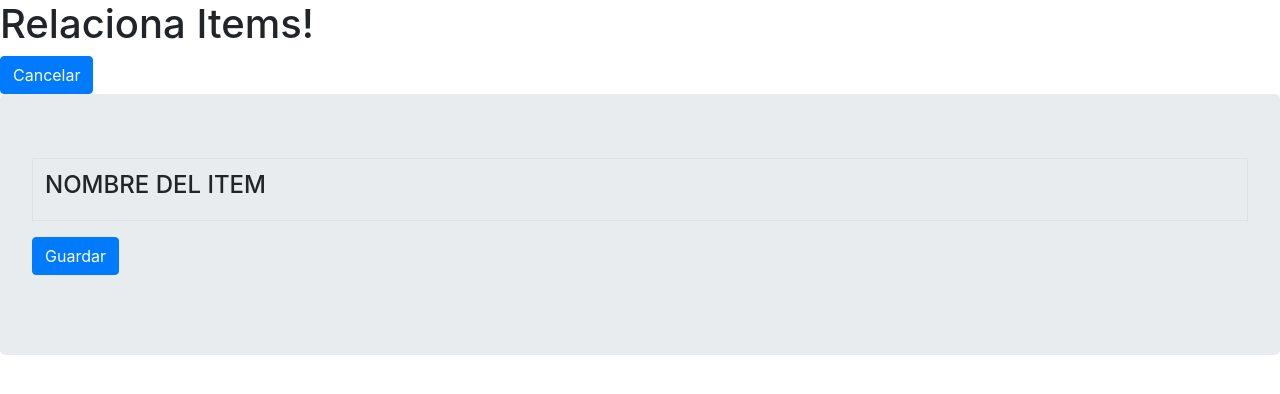
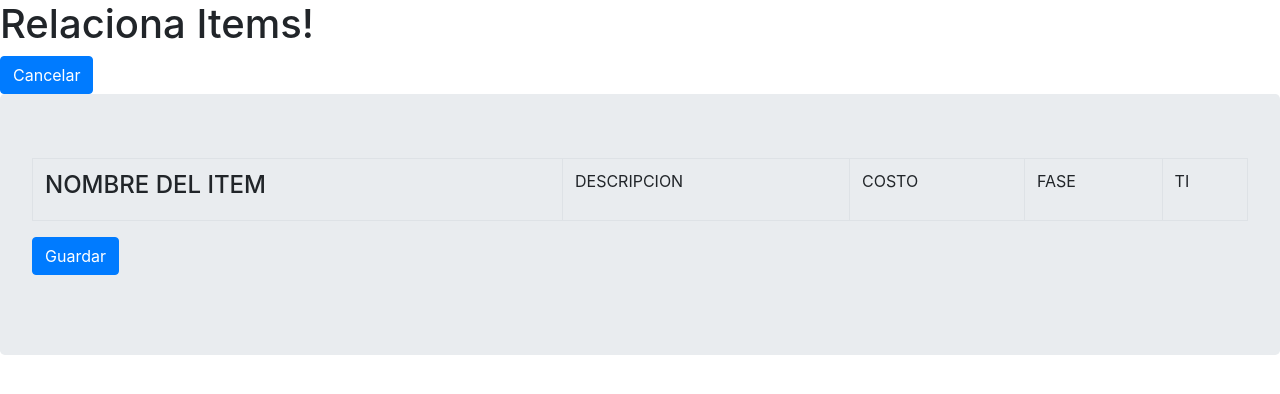
Before and after one commit to rduarte01/GestionItem, a Django app: page /relacionarItem/11 in a window 1280 px wide. Shown: the top 394 px of the page. Run offline with Django 3.2, Linux system fonts and the light colour scheme; tables that the repository leaves empty hold one stand-in row (values such as "Sample post"); some libraries are stand-ins or nearby versions.

Commit message:
se valida agregar TI a item, se documenta views y models
falta validar relaciones

```diff
--- a/gestion/models.py
+++ b/gestion/models.py
@@ -203,26 +203,47 @@
 
 
 class Item(models.Model):
+    """MODELO DE ITEM"""
     id_item= models.AutoField(primary_key = True) ###### clave de proyecto
+    """GUARDA EL ID DEL ITEM"""
     nombre= models.CharField(max_length=30)
+    """NOMBRE DEL ITEM"""
     descripcion= models.CharField(max_length=100)
+    """DESCRIPCION DEL ITEM"""
     costo=models.IntegerField()
+    """COSTO DEL ITEM"""
     ti=models.ForeignKey(TipoItem, null=True ,on_delete = models.CASCADE)
+    """TIPO DE ITEM QUE SE ASIGNARA AL ITEM"""
     fase=models.ForeignKey(Fase, on_delete = models.CASCADE)
+    """FASE  A LA CUAL PERTENECE EL ITEM"""
     actual=models.BooleanField(default=True)
+    """SI ESTA EN TRUE SERA QUE EL ITEM ESTA ACTIVO Y NO UNA VERSION ANTERIOR"""
 
 class Relacion(models.Model):
+    """MODELO DE RELACION DE ITEMS"""
     id_relacion= models.AutoField(primary_key = True) ###### clave de proyecto
+    """ID DE RELACION"""
     inicio_item=models.IntegerField()
+    """ITEM DE INICIO DE RELACION"""
     fin_item= models.IntegerField()
+    """ITEM FIN DE RELACION"""
 
 class Atributo_Item(models.Model):
+    """MODELO DE ATRIBUTO DE TI, EN EL CUAL SE GUARDARA EL VALOR DEPENDIENDO DEL TI"""
     id_atributo= models.AutoField(primary_key = True) ###### clave de proyecto
+    """ID DEL ATRIBUTO"""
     idAtributoTI= models.IntegerField()
+    """ID DEL TI CON EL CUAL SE IDENTIFICARA"""
     id_item= models.ForeignKey(Item, on_delete = models.CASCADE)
+    """EL ITEM AL CUAL ESTA ASIGNADO"""
     valor=models.CharField(max_length=1000)
+    """VALOR QUE SERA STRING PERO DEPENDIENDO DEL ATRIBUTO SE PODRA OBTENER EL VALOR REQUERIDO"""
 
 class Versiones(models.Model):
+    """TABLA DE VERSIONES EL CUAL RELACIONA LA VERSION DEL ITEM"""
     id= models.AutoField(primary_key = True) ###### clave de proyecto
+    """ID AUTOMATICO"""
     id_Version= models.IntegerField()
+    """VERSION DEL ITEM"""
     id_item= models.IntegerField()
+    """ITEM ASIGNADO"""
--- a/gestion/templates/relacionarItem.html
+++ b/gestion/templates/relacionarItem.html
@@ -27,7 +27,11 @@
 <table class="table table-bordered">
     <form method="POST" action="" onSubmit="return enviado()">{% csrf_token %}
         <tr>
-                    <td><h4>NOMBRE DEL ITEM</h4></td>
+            <td><h4>NOMBRE DEL ITEM</h4></td>
+            <td>DESCRIPCION</td>
+            <td>COSTO</td>
+            <td>FASE</td>
+            <td>TI</td>
         </tr>
         {%for list in list %}
           {%for i in form%}
@@ -38,6 +42,10 @@
                     <label class="form-check-label" for="{{i.id_item}}}"><h5>{{ i.nombre }}</h5></label>
                 </div>
             </td>
+            <td>{{ i.descripcion }}</td>
+            <td>{{ i.costo }}</td>
+            <td>{{ i.fase.nombre }}</td>
+            <td>{{ i.ti }}</td>
         </tr>
             {%endif%}
     {%endfor%}
--- a/gestion/urls.py
+++ b/gestion/urls.py
@@ -32,19 +32,15 @@
     path('ver/fase/<int:id_fase>/proyecto',views.get_fase_proyecto,name='get_fase_proyecto'),
     path('importar/tipo/item/fase/<int:id_fase>', views.importar_tipo_item, name='importar_tipo_item'),
     path('estadoProyecto/<int:pk>', views.estadoProyecto, name='estado_Proyecto'),
-
     path('enEspera/', VerUsersEnEspera.as_view(), name="listaDeEspera"),
     path('userEnEspera/<int:pk>', ActualizarUser.as_view(), name='userEsperando'),
     path('crearRol/<str:proyecto>', CrearRol.as_view(), name='crearRol'),
     path('modRol/<int:pk>', ModificarRol.as_view(), name='modificarRol'),
     path('lista/tipo/item/<int:id_proyecto>',views.listar_tipo_item, name='listar_tipo_item'),
-
     path('aggTI/<int:Fase>', views.agg_listar_tipo_item, name='agg_listar_tipo_item'),
-
     path('misRoles/<int:proyecto>', VerRoles.as_view(), name="misRoles"),
     path('crearItem/<int:Faseid>', views.crearItem, name="crearItem"),
     path('aggAtributos/<int:idTI>', views.aggAtributos, name="aggAtributos"),
-
     path('relacionarItem/<int:id_proyecto><int:id_item>', views.relacionarItem, name="relacionarItem"),
 
 ]
--- a/gestion/views.py
+++ b/gestion/views.py
@@ -437,6 +437,7 @@
             cantidad = cantidad - 1
             CANTIDAD = cantidad
 
+
             nroFase=nroFase-1
             return redirect('gestion:crearFase',nroFase)
         else:
@@ -793,7 +794,10 @@
         return context
 
 def crearItem(request,Faseid):
-
+    """SE CREA UN ITEM CON EL FORM QUE CONTIENE EL NOMBRE, DESCRIPCION, COSTO, LO UNICO QUE NECESITA ES EL IDFASE AL CUAL VA A PERTENECER EL ITEM
+    LUEGO DE CREAR, SE GUARDA LO COMPLETADO CON TODOS LOS CAMPOS OBLIGATORIOS, LUEGO REDIRIGE EN UNA VENTANA EN LA CUAL
+    MUESTRA TODOS LOS TIPOS DE ITEMS DE DICHA FASE EN LA CUAL PERTENECE EL ITEM Y SE LE PASA EL ID DE LA FASE EN LA QUE SE ENCUENTRA
+    EL ITEM"""
     form= FormItem(request.POST)
     if form.is_valid():
         form.save(commit=False)
@@ -809,19 +813,17 @@
     }
     return render (request,'Item.html',contexto)
 
+
 def agg_listar_tipo_item(request,Fase):
-    """Lista los tipos de item asociado a un proyecto"""
-
+    """LISTA LOS TIPOS DE ITEMS DE UNA FASE EN ESPECIFICA, RECIBE EL ID DE LA FASE, AL SELECCIONAR EL TI SE GUARDA EN EL ITEM
+    CORRESPONDIENTE Y SE REDIRIGE A UNA VENTANA EN LA QUE SE CARGAN LOS ATRIBUTOS DE DICHO TI SELECCIONADO"""
     if request.method == 'POST':
         x=request.POST.get('ti')
-
         item=Item.objects.last()
         tipoItem2 = TipoItem.objects.filter(nombre=x,fase_id=Fase)
         item.ti =tipoItem2[0]
         item.save()
-
         return redirect('gestion:aggAtributos',tipoItem2[0].id_ti)
-
     tipoItem = TipoItem.objects.filter(fase_id=Fase)
     contexto={
         'TipoItem':tipoItem
@@ -830,21 +832,27 @@
 
 
 def aggAtributos(request,idTI):
+    """SE LISTAN LOS ATRIBUTOS DEL TI SELECCIONADO, SE AGREGA UN CAMPO VALOR EN DONDE SE DEBERA DE INGRESAR EL TIPO DE VALOR
+    DE DICHO ATRIBUTO, SE VALIDA SI ES OBLIGATORIO Y MUESTRA MENSAJE DE ERROR SI ESTA VACIO EL CAMPO Y ES OBLIGATORIO,
+    SI CUMPLIO CON LA RESTRICCION DE OBLIGATORIEDAD REDIRIGE A LA VENTANA DE RELACIONES PARA DICHO ITEM"""
     atributos= Atributo.objects.filter(ti_id=idTI)
-
     if request.method == 'POST':
-
-        x = request.POST.getlist('valor')
-        print(x)
-
-        item=Item.objects.last()
-
-        for i in x:
-#            print(i)
+        x = request.POST.getlist('valor')#SE SACA LA LISTA DE VALORES INGRESADOS
+        item=Item.objects.last()#SE OBTIENE EL ITEM CREADO RECIENTEMENTE
+        for  i in range(len(x)):#SE RECORRE POR VALOR INGRESADO CONSULTANDO SI ES OBLIGARORIO Y ESTA VACIO-->MUESTRA ERROR
+            if(x[i]=='' and atributos[i].es_obligatorio==True):
+                context = {
+                    "mensaje": "EL ATRIBUTO ES OBLIGATRIO FAVOR INGRESE UN VALOR PARA EL ATRIBUTO: "+str(atributos[i].nombre),
+                    "titulo": "NO INGRESO VALOR Y EL ATRIBUTO ES OBLIGATORIO",
+                    "titulo_b1": "AÑADE VALOR",
+                    "boton1": "/aggAtributos/" + str(idTI),
+                    "titulo_b2": "NO HAY OPCION, AÑADE EL VALOR",
+                    "boton2": "/aggAtributos/" + str(idTI),
+                }
+                return render(request, 'Error.html', context)
+        for i in x:#SI INGRESO VALORES CORRECTAMENTE LOS GUARDA RELACIONANDO CON EL ITEM CORRESPONDIENTE
             p = Atributo_Item(idAtributoTI=idTI,id_item=item,valor=i)
             p.save()
-
-
         itemID=Item.objects.last()
         ti=TipoItem.objects.get(id_ti=idTI)
         return redirect('gestion:relacionarItem',ti.fase.id_Proyecto.id_proyecto,itemID.id_item)
@@ -858,26 +866,33 @@
 
 def relacionarItem(request,id_proyecto,id_item):
     """
-    RECIBE EL ID DEL PROYECTO Y MUESTRA LOS USUARIOS QUE PUEDEN SER AÑADIDOS A EL
+    SE MUESTRAN TODOS LOS ITEMS DE UN PROYECTO QUE SE ENCUENTRAN ACTIVOS EN EL MISMO, SE TENDRA LA POSIBILIDAD
+    DE SELECCIONAR LOS MISMOS Y GUARDAR LAS RELACIONES CON EL ITEM ACTUAL, TAMBIEN SE CARGA LA TABLA VERSIONES CON
+    EL ITEM ACTUAL Y LA VERSION 1 EN LA CREACION SE EVALUA:
+    -QUE NO SE GENEREN CICLOS
+    -QUE LA FASE 1 SEA OPCIONAL LAS RELACIONES
+    -QUE SI NO ES LA PRIMERA FASE QUE TENGA RELACIONES DIRECTA O INDIRECTAMENTE CON LA FASE 1
     """
     items = Item.objects.filter(actual=True)
-
     if request.method == 'POST': #preguntamos primero si la petición Http es POST ||| revienta todo con este
         some_var=request.POST.getlist('checkbox')
-        print(some_var)
-        for id in some_var:###### SE GUARDAN EN USER_PROYECTOS LAS RELACIONES
+
+        #VERIFICAR SI ES DE LA PRIMERA FASE SIN RELACIONES, SINO MOSTRAR ERROR
+
+        #VERIFICAR SI SE GENERAN CICLOS
+
+        #VERIFICAR SI TIENE RELACION CON LA F1
+
+
+        for id in some_var:###### SE GUARDAN LAS RELACIONES
             p = Relacion(inicio_item=id_item,fin_item=id)
             p.save()
-
-        version=Versiones(id_Version=1,id_item=id_item)
+        version=Versiones(id_Version=1,id_item=id_item)#SE GUARDA LA VERSION
         version.save()
-
         return redirect('gestion:menu')
     else:
         list=[]
         for i in range(items.count()):###todos los items del proyecto
             if items[i].fase.id_Proyecto.id_proyecto == id_proyecto and id_item !=items[i].id_item:
                list.append(items[i].id_item)
-
-        print(list)
         return render(request, 'relacionarItem.html', {'form': items,'list':list})
```
